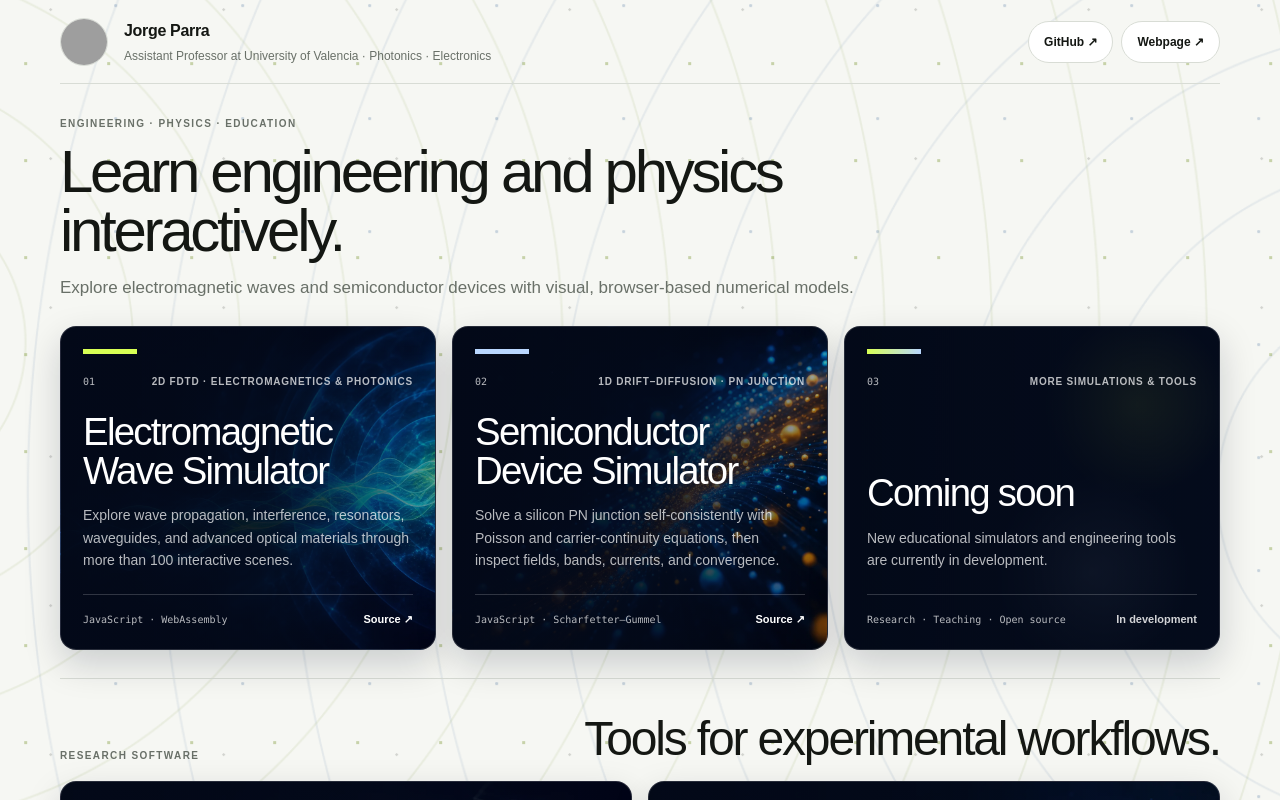
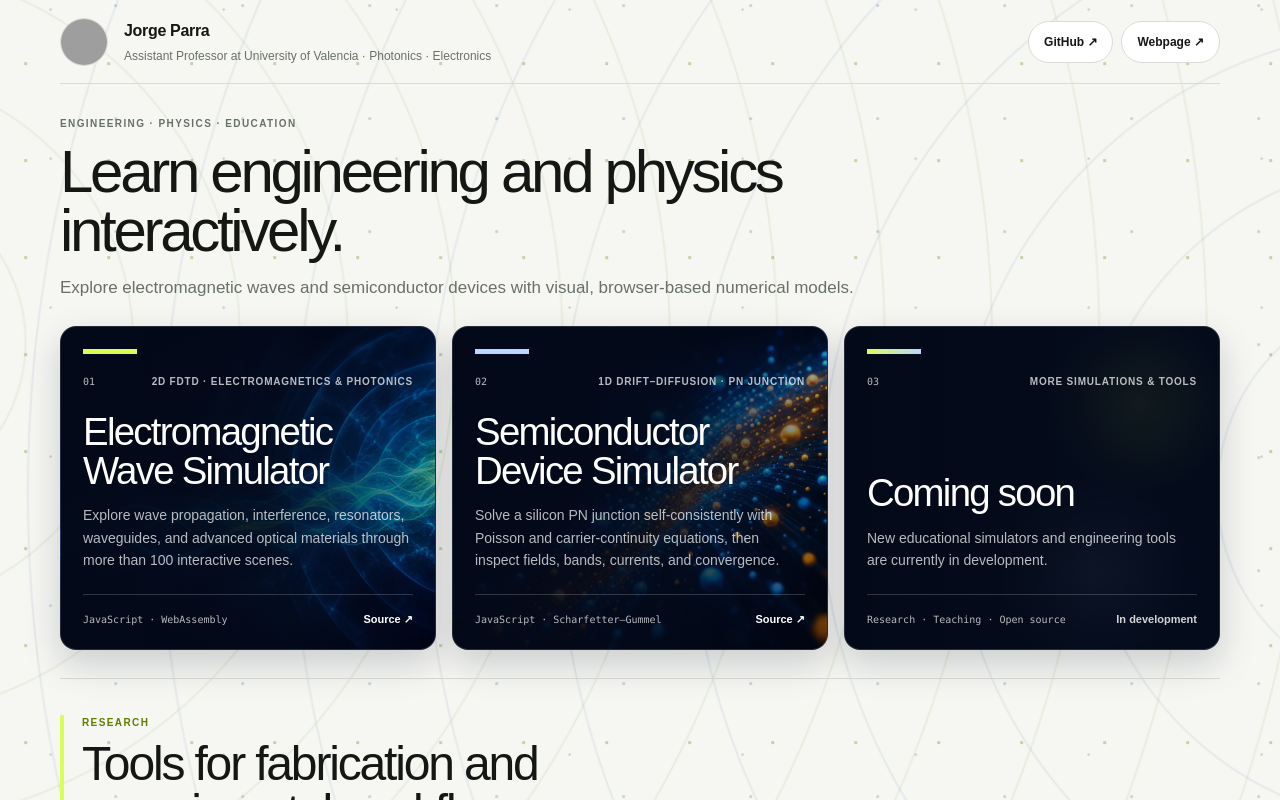
Before and after one commit to jorpago2/jorpago2.github.io, a Next.js app: page / in a window 1280 px wide. Shown: the top 800 px of the page. Built offline with nearby package versions, Linux system fonts and the light colour scheme; grey boxes are pictures that could not be loaded.

Commit message:
refine research section heading

```diff
--- a/app/globals.css
+++ b/app/globals.css
@@ -336,15 +336,15 @@ h2 {
 }
 
 .research-heading {
-  display: flex;
-  align-items: end;
-  justify-content: space-between;
-  gap: 32px;
-  margin-bottom: 18px;
+  max-width: 760px;
+  margin-bottom: 24px;
+  padding-left: 18px;
+  border-left: 4px solid var(--lime);
 }
 
 .research-heading .eyebrow {
-  margin-bottom: 0;
+  margin-bottom: 10px;
+  color: #5c7e00;
 }
 
 .research-heading h2 {
@@ -511,13 +511,6 @@ footer {
   .simulator {
     min-height: 380px;
   }
-
-  .research-heading {
-    align-items: flex-start;
-    flex-direction: column;
-    gap: 8px;
-  }
-
 }
 
 @media (max-width: 560px) {
--- a/app/page.tsx
+++ b/app/page.tsx
@@ -111,8 +111,10 @@ export default function Home() {
 
       <section className="research-tools" aria-labelledby="research-tools-title">
         <div className="research-heading">
-          <p className="eyebrow">RESEARCH SOFTWARE</p>
-          <h2 id="research-tools-title">Tools for experimental workflows.</h2>
+          <p className="eyebrow">RESEARCH</p>
+          <h2 id="research-tools-title">
+            Tools for fabrication and experimental workflows.
+          </h2>
         </div>
 
         <div className="research-list">
```
Also changed, not shown: 1 other file (tests, documents, lock files or other folders).
